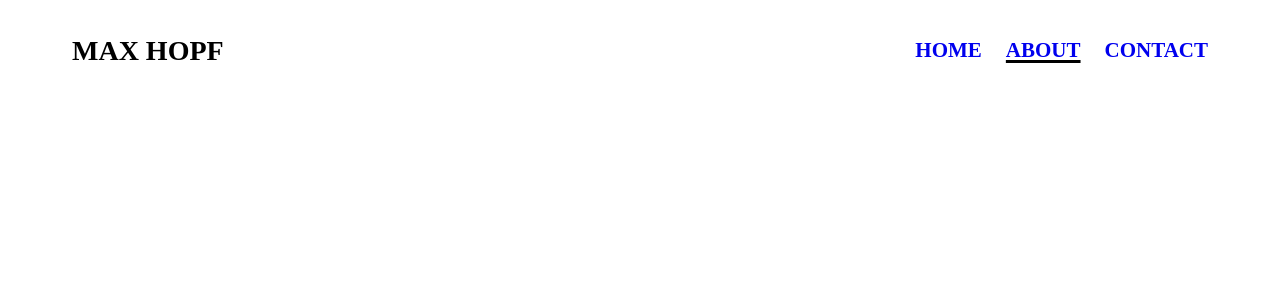
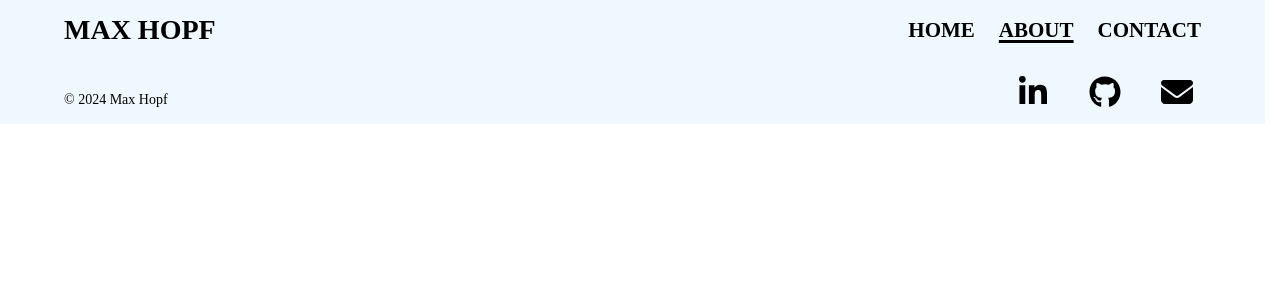
Before and after one commit to MaxHopf/my-website, a Vue app: page /about in a window 1280 px wide. Shown: the top 300 px of the page. Built offline with nearby package versions, Linux system fonts and the light colour scheme.

Commit message:
Random changes primary effecting the layout

```diff
--- /dev/null
+++ b/src/assets/styles/reset.css
@@ -0,0 +1,55 @@
+*,
+*::before,
+*::after {
+  -webkit-box-sizing: border-box;
+  -moz-box-sizing: border-box;
+  box-sizing: border-box;
+}
+
+* {
+  margin: 0;
+  padding: 0;
+}
+
+html {
+  scrollbar-gutter: stable;
+}
+
+html,
+body {
+  height: 100%;
+}
+
+body {
+  -webkit-font-smoothing: antialiased;
+}
+
+img,
+picture,
+video,
+canvas,
+svg {
+  display: block;
+  max-width: 100%;
+}
+
+input,
+button,
+textarea,
+select {
+  font: inherit;
+}
+
+p,
+h1,
+h2,
+h3,
+h4,
+h5,
+h6 {
+  overflow-wrap: break-word;
+}
+
+a {
+  all: unset;
+}
--- a/src/components/AboutPage.vue
+++ b/src/components/AboutPage.vue
@@ -1,14 +1,17 @@
 <template>
   <HeaderComponent />
+  <FooterComponent />
 </template>
 
 <script>
 import HeaderComponent from '../components/HeaderComponent.vue'
+import FooterComponent from './FooterComponent.vue'
 
 export default {
   name: 'AboutPage',
   components: {
     HeaderComponent,
+    FooterComponent,
   },
 }
 </script>
--- a/src/components/ContactPage.vue
+++ b/src/components/ContactPage.vue
@@ -1,14 +1,17 @@
 <template>
   <HeaderComponent />
+  <FooterComponent />
 </template>
 
 <script>
 import HeaderComponent from './HeaderComponent.vue'
+import FooterComponent from './FooterComponent.vue'
 
 export default {
   name: 'ContactPage',
   components: {
     HeaderComponent,
+    FooterComponent,
   },
 }
 </script>
--- a/src/components/FooterComponent.vue
+++ b/src/components/FooterComponent.vue
@@ -39,11 +39,11 @@
 
 <style scoped>
 footer {
-  background-color: white;
+  background-color: aliceblue;
   display: flex;
   align-items: flex-end;
   justify-content: space-between;
-  padding: 0.5rem 4rem 0.5rem 4rem;
+  padding: 0.5rem 4rem;
   .copyright {
     font-size: 0.875rem;
     line-height: 1rem;
@@ -58,9 +58,8 @@
       align-items: center;
     }
     .icon {
-      /* margin: 0.5rem; */
-      width: 2.25rem;
-      height: 2.25rem;
+      width: 2rem;
+      height: 2rem;
       padding: 0.5rem;
       display: inline-flex;
       align-items: center;
@@ -81,14 +80,7 @@
 
 @media (max-width: 1200px) {
   footer {
-    padding: 1rem 1rem;
+    padding: 0.5rem 1rem;
   }
 }
-
-/* @media (max-width: 768px) {
-  .icon {
-    width: 1rem;
-    height: 1rem;
-  }
-} */
 </style>
--- a/src/components/HeaderComponent.vue
+++ b/src/components/HeaderComponent.vue
@@ -35,7 +35,7 @@
 
 <style scoped>
 header {
-  background-color: white;
+  background-color: aliceblue;
   padding: 1rem 4rem;
   nav {
     display: flex;
--- a/src/main.js
+++ b/src/main.js
@@ -2,6 +2,8 @@
 import App from './App.vue'
 import router from './router'
 
+import './assets/styles/reset.css'
+
 const app = createApp(App)
 app.use(router)
 app.mount('#app')
```
Also changed, not shown: src/router.js (+10 -11 lines).
